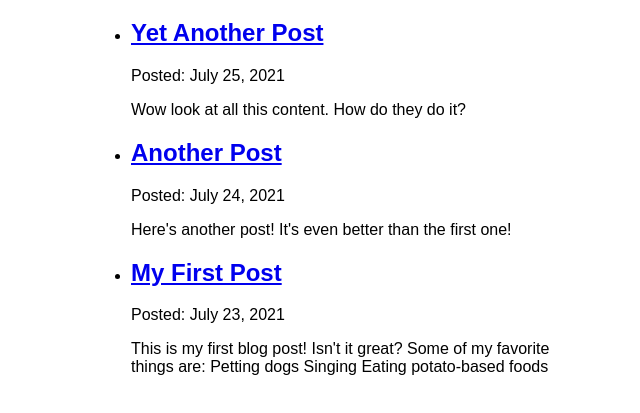
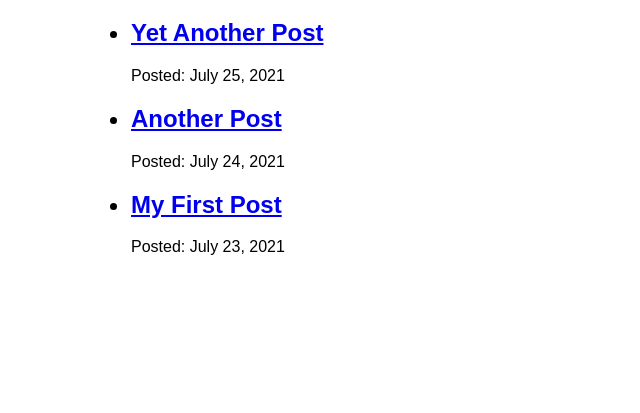
Before and after one commit to rlaksnarain/Learning-Gatsby, a Gatsby site: page /blog in a window 1280 px wide. Shown: the part 157-570 px from the top of the page, without its empty margins (299-939 px from the left). Built offline with nearby package versions, Linux system fonts and the light colour scheme; Gatsby itself is replaced by a stand-in of ours.

Commit message:
part 6 completion

```diff
--- a/gatsby-config.js
+++ b/gatsby-config.js
@@ -13,7 +13,7 @@
   resolve: "gatsby-source-filesystem",
   options: {
     name: `blog`,
-    path: `${__dirname}/src/blog`,
+    path: `${__dirname}/blog`,
   }
 
   },
--- a/src/pages/blog.js
+++ b/src/pages/blog/index.js
@@ -1,6 +1,6 @@
 import * as React from 'react';
-import Seo from '../components/seo';
-import Layout from '../components/layout';
+import Seo from '../../components/seo';
+import Layout from '../../components/layout';
 import { Link, graphql } from 'gatsby'
 
 const BlogPage = ({ data }) => {
@@ -11,13 +11,15 @@
                     data.allMdx.nodes.map((node) => (
 
                         <article key={node.id}>
+                          <h2>
                             <li>
-                                <Link to="/blog/${node.frontmatter.title}">
-                                    <h2>{node.frontmatter.title}</h2>
+                            <Link to={`/blog/${node.frontmatter.slug}`}>
+                                   {node.frontmatter.title}
                                 </Link>
                             </li>
+                            </h2>
                             <p>Posted: {node.frontmatter.date}</p>
-                            <p>{node.excerpt}</p>
+
                         </article>
                     ))
                 }
@@ -30,11 +32,11 @@
     allMdx(sort: {fields: frontmatter___date, order: DESC}) {
       nodes {
         frontmatter {
-          date(formatString: "MMMM D, YYYY")
+          date(formatString: "MMMM DD, YYYY")
           title
+          slug
         }
         id
-        excerpt
       }
     }
   }
```
Also changed, not shown: src/pages/blog/{mdx.frontmatter__slug}.js (added, +28 -0 lines), blog/my-first-ever-post.mdx (renamed from src/blog/my-first-ever-post.mdx), blog/my-second-post.mdx (renamed from src/blog/my-second-post.mdx), blog/my-ultimate-post.mdx (renamed from src/blog/my-ultimate-post.mdx).
